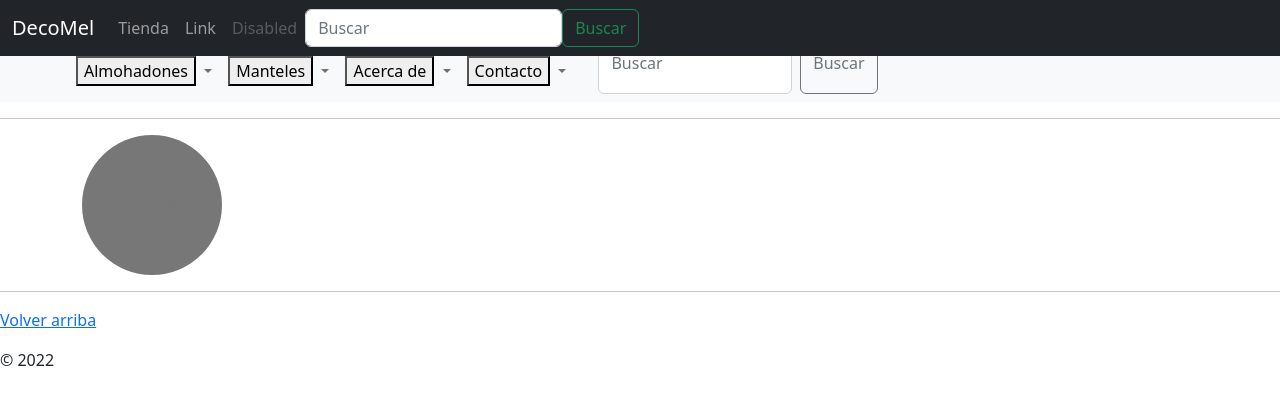
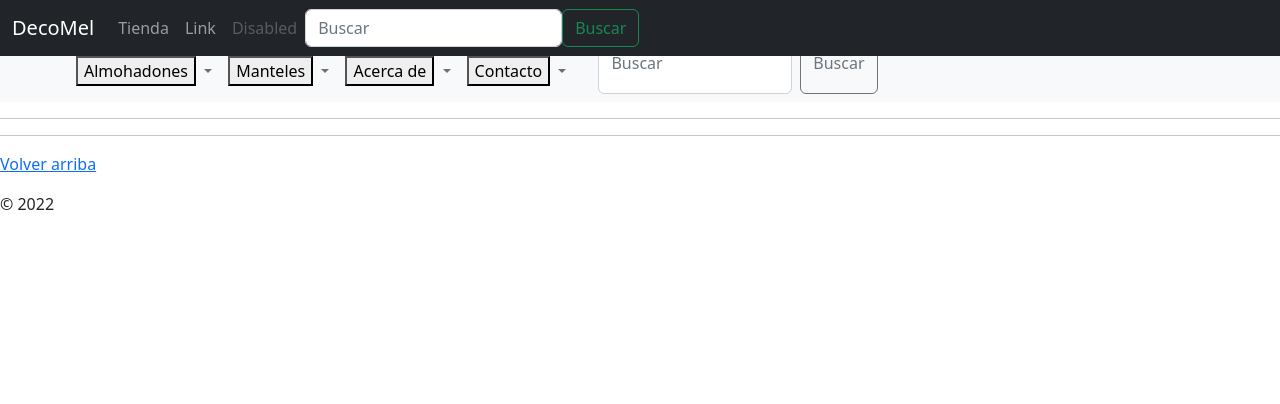
Before and after one commit to MelaniePeinado/proyectomod2, a plain HTML site: page index.html in a window 1280 px wide. Drawn offline with nearby package versions, Linux system fonts and the light colour scheme.

Commit message:
cambie index

```diff
--- a/index.html
+++ b/index.html
@@ -168,16 +168,6 @@
 
 
 
-                <!--REDONDO-->
-                <div class="row">
-                    <div class="col-lg-4">
-                        <svg class="bd-placeholder-img rounded-circle" width="140" height="140"
-                            xmlns="http://www.w3.org/2000/svg" aria-label="Placeholder: 140x140"
-                            preserveAspectRatio="xMidYMid slice" role="img" focusable="false">
-                            <title>Placeholder</title>
-                            <rect width="100%" height="100%" fill="#777" /><text x="50%" y="50%" fill="#777"
-                                dy=".3em">140x140</text>
-                        </svg>
 
 
 
```
